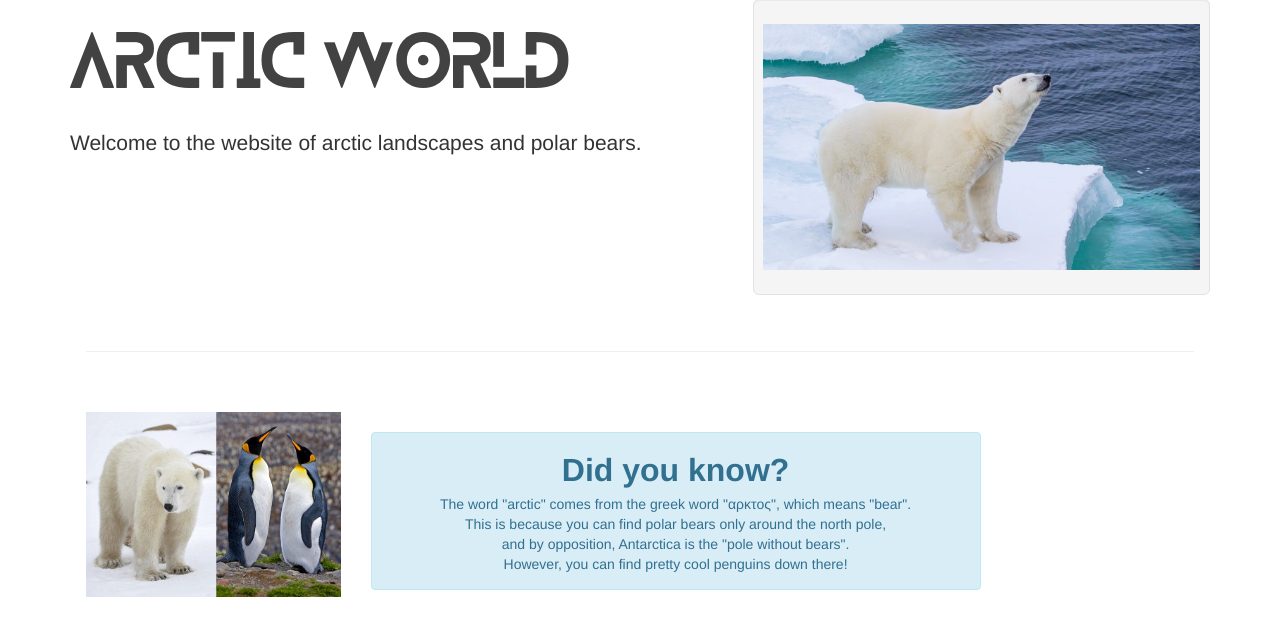
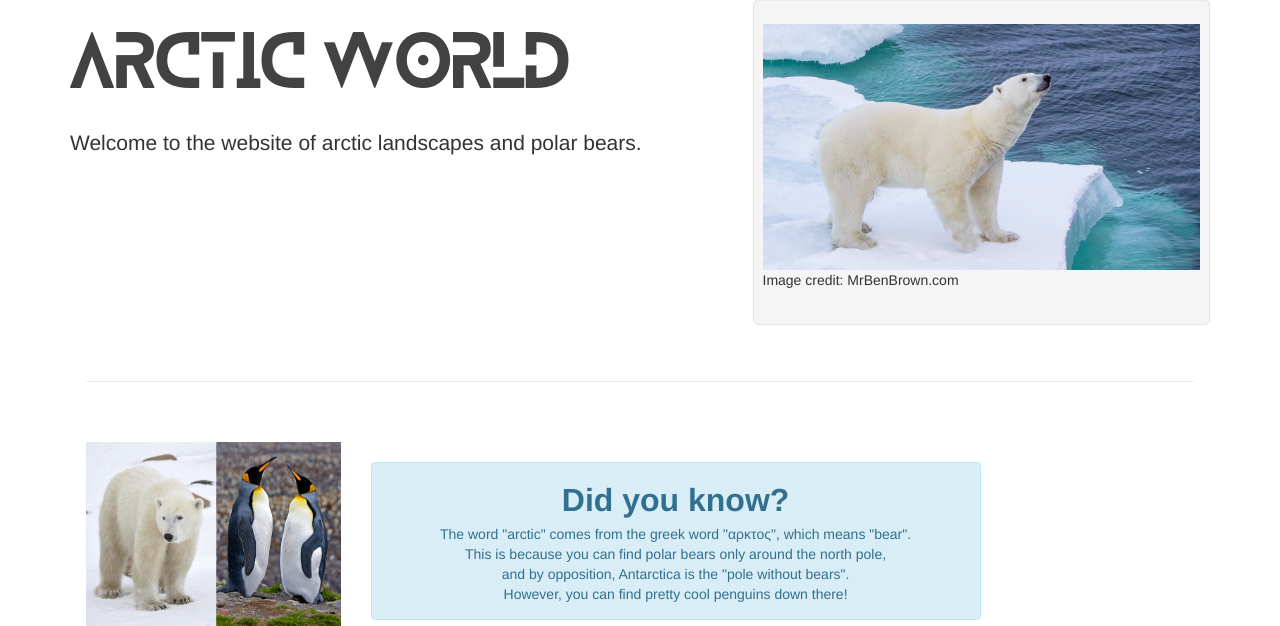
Before and after one commit to qdef/Flasky, a Python web app: template app/templates/home.html in a window 1280 px wide. Shown: the part 82-708 px from the top of the page. Run offline with Jinja, Linux system fonts and the light colour scheme; the template is opened without the code that fills it: most values are stand-ins (such as "Sample title", 1, 10 or a date in 2020); some libraries are stand-ins or nearby versions.

```diff
--- a/app/templates/home.html
+++ b/app/templates/home.html
@@ -13,6 +13,7 @@
 	<div class="well well-lg">
 	<div class="row">
 	<a class="img"><img src="{{ url_for('static', filename='img/polarbear.jpg') }}" class="img-responsive"></a>
+	<p>Image credit: MrBenBrown.com</p>
 	</div>
 	</div>
 </div>
```
Also changed, not shown: requirements.txt (+10 -0 lines).
